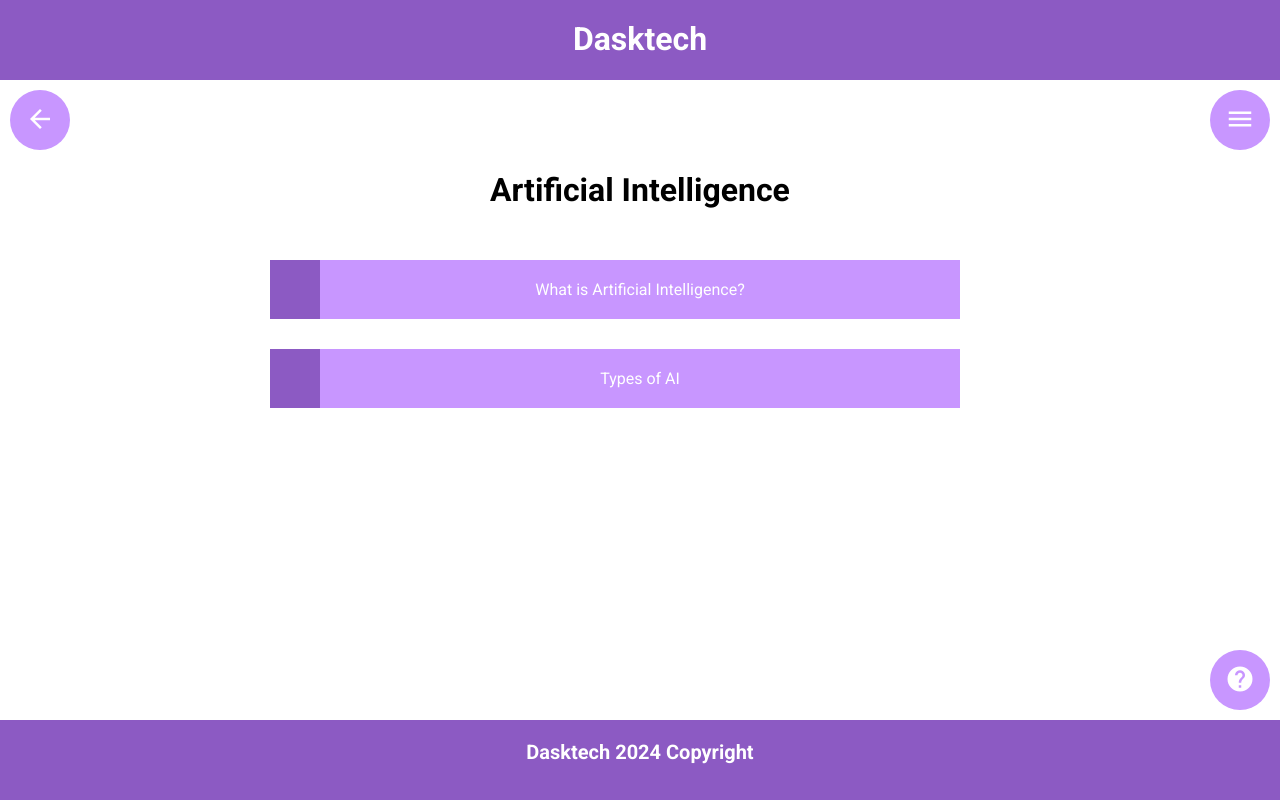
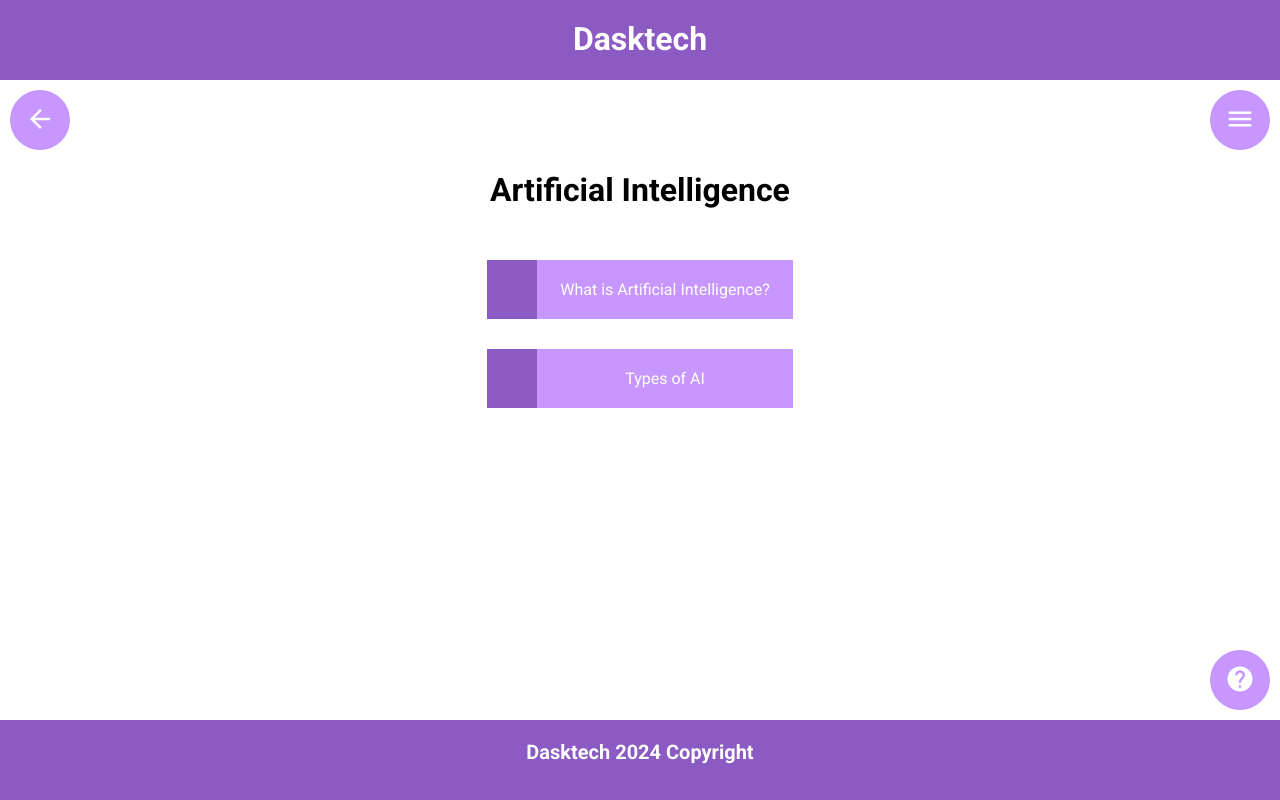
Before and after one commit to DanielTruscaV1/DasktechV3, a Vue app in the folder front-end/dasktech/: page /subject in a window 1280 px wide. Built offline with nearby package versions, Linux system fonts and the light colour scheme.

Commit message:
Small design updates.

```diff
--- a/front-end/dasktech/src/components/Navigation.vue
+++ b/front-end/dasktech/src/components/Navigation.vue
@@ -29,6 +29,7 @@
     }
     a
     {
+        display:inline-block;
         width:100%;
         height:7%;
         font-size:16px;
@@ -37,6 +38,7 @@
         color:var(--color1);
         border:none;
         text-decoration:none;
+        text-align:center;
     }
     @media screen and (max-width:600px)
     {
--- a/front-end/dasktech/src/components/Subject1.vue
+++ b/front-end/dasktech/src/components/Subject1.vue
@@ -42,8 +42,9 @@
     }
     .article
     {
-      width:100vw;
+      width:90vw;
       margin-top:30px;
+      margin-left:2.5vw;
       padding-top:20px;
       padding-bottom:20px;
       text-align:center;
@@ -59,9 +60,9 @@
     {
       .article
       {
-        width:50vw;
+        width:20vw;
         margin-top:30px;
-        margin-left:calc(25vw - 50px);
+        margin-left:calc(40vw - 25px);
         padding-top:20px;
         padding-bottom:20px;
         text-align:center;
--- a/front-end/dasktech/src/style.css
+++ b/front-end/dasktech/src/style.css
@@ -9,6 +9,7 @@
 body
 {
     margin:0px;
+    overflow-x:hidden;
 }
 button
 {
```
